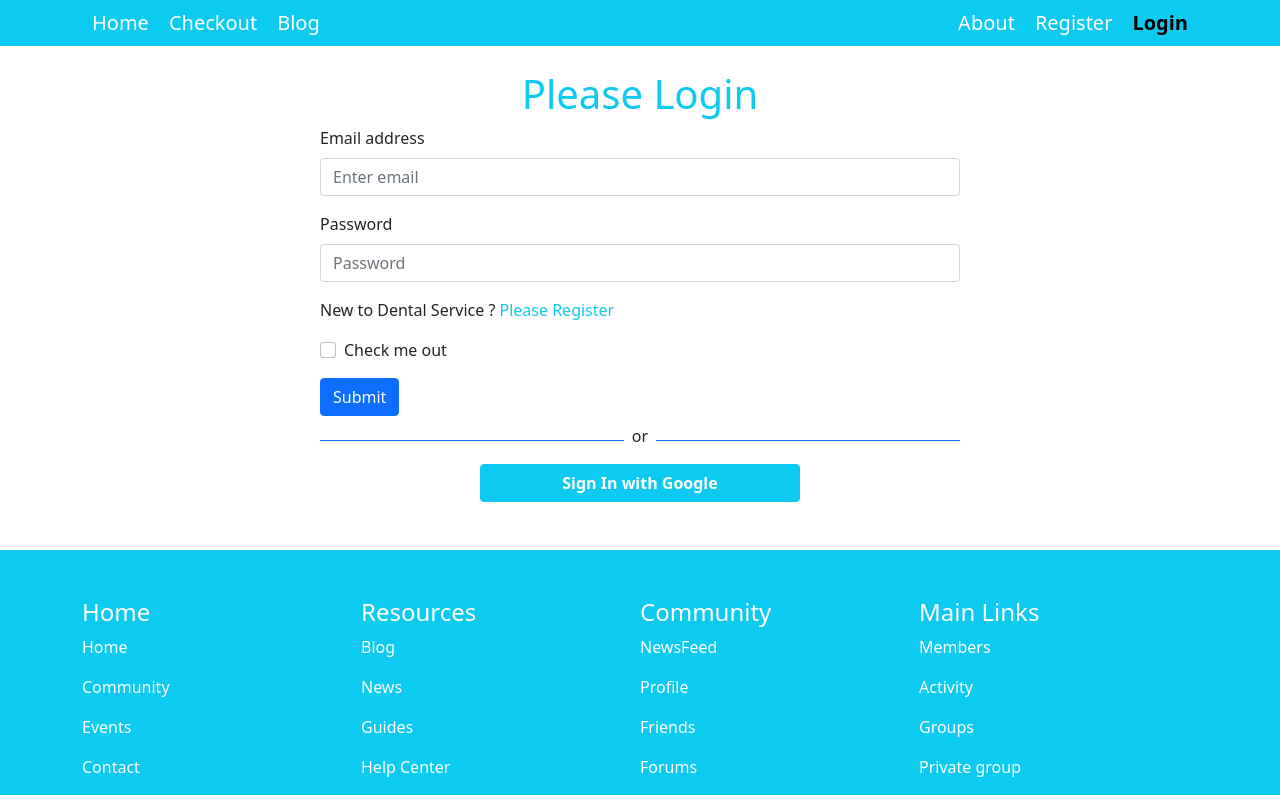
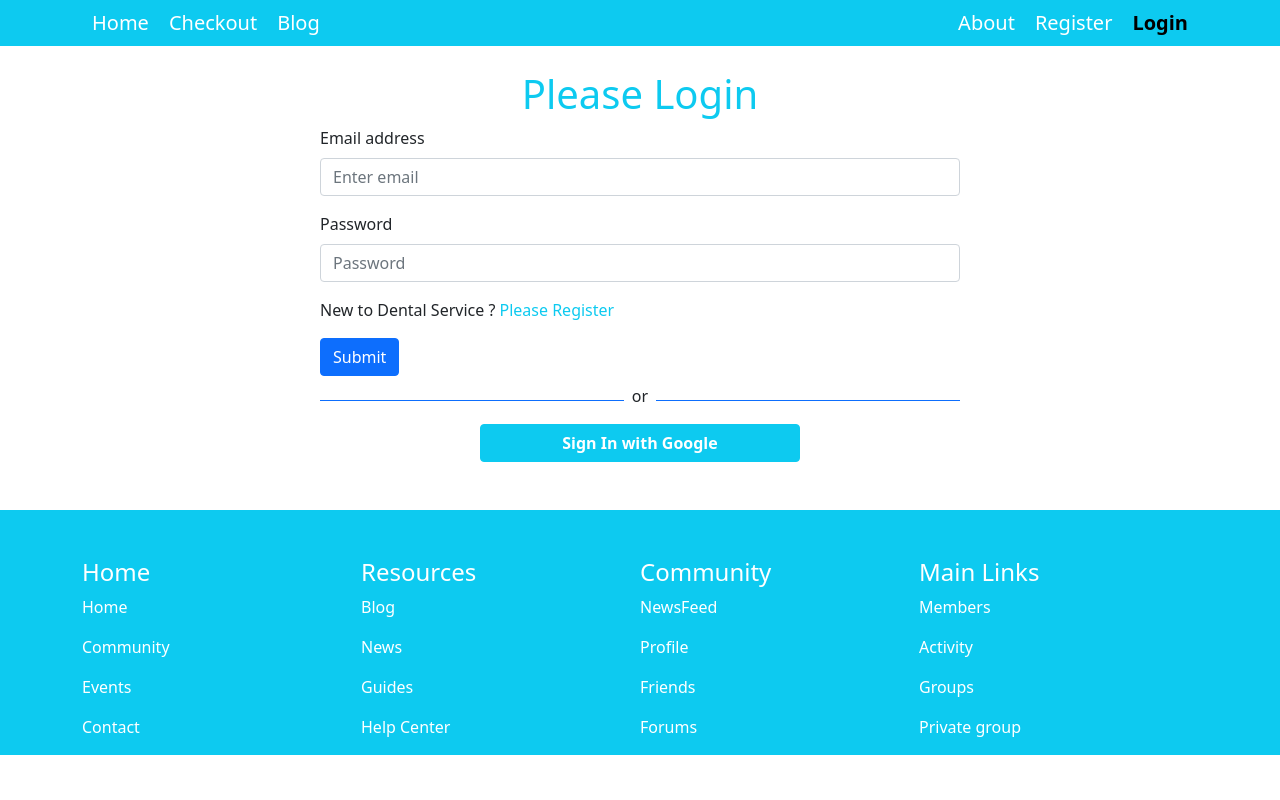
Before and after one commit to salmakhatun0056/dental-services, a React (Create React App) app: page /login in a window 1280 px wide. Built offline with nearby package versions, Linux system fonts and the light colour scheme; no server answers.

Commit message:
email-verify succesess

```diff
--- a/src/Pages/Home/Register/Register.js
+++ b/src/Pages/Home/Register/Register.js
@@ -1,7 +1,7 @@
 import React, { useRef } from 'react';
 import { Button, Form } from 'react-bootstrap';
 import auth from '../../../firebase.init';
-import { useCreateUserWithEmailAndPassword } from 'react-firebase-hooks/auth';
+import { useCreateUserWithEmailAndPassword, useUpdateProfile } from 'react-firebase-hooks/auth';
 import { Link, useNavigate } from 'react-router-dom';
 import SocialLogin from '../SocialLogin/SocialLogin';
 
@@ -10,18 +10,27 @@ const Register = () => {
     const passwordRef = useRef('')
     const nameRef = useRef('')
     const navigate = useNavigate()
-    const [createUserWithEmailAndPassword, user, loading, error,] = useCreateUserWithEmailAndPassword(auth);
+    const [
+        createUserWithEmailAndPassword,
+        user,
+        loading,
+        error,
+    ] = useCreateUserWithEmailAndPassword(auth, { sendEmailVerification: true });
+    const [updateProfile, updating, updateError] = useUpdateProfile(auth);
 
-    const handleRegister = (event) => {
+    const handleRegister = async (event) => {
         const email = emailRef.current.value
         const password = passwordRef.current.value
         const name = nameRef.current.value
         event.preventDefault()
-        createUserWithEmailAndPassword(email, password)
+        await createUserWithEmailAndPassword(email, password)
+        await updateProfile({ displayName: name });
+        console.log('Updated profile');
+        navigate('/home')
     }
-    if (user) {
-        navigate('/')
-    }
+    // if (user) {
+
+    // }
     return (
         <div>
             <h1 className='text-info text-center mt-5'>Please Registration</h1>
@@ -42,11 +51,8 @@ const Register = () => {
                 </Form.Group>
 
                 <p>Already Have an account ? <Link to='/login' className='text-info pe-auto text-decoration-none'>Please login </Link></p>
-                <Form.Group className="mb-3" controlId="formBasicCheckbox">
-                    <Form.Check type="checkbox" label="Check me out" />
-                    {error && <p className='text-danger pe-auto'>{error.message}</p>}
-                    {loading && <p className='text-danger pe-auto'>loading...</p>}
-                </Form.Group>
+                {error && <p className='text-danger pe-auto'>{error.message}</p>}
+                {loading && <p className='text-danger pe-auto'>loading...</p>}
                 <Button variant="primary" type="submit">
                     Register
                 </Button>
--- a/src/Pages/Login/Login.js
+++ b/src/Pages/Login/Login.js
@@ -40,9 +40,6 @@ const Login = () => {
                 </Form.Group>
 
                 <p>New to Dental Service ? <Link to='/register' className='text-info pe-auto text-decoration-none'>Please Register </Link></p>
-                <Form.Group className="mb-3" controlId="formBasicCheckbox">
-                    <Form.Check type="checkbox" label="Check me out" />
-                </Form.Group>
                 {error && <p className='text-danger pe-auto'>{error.message}</p>}
                 {loading && <p className='text-danger pe-auto'>loading...</p>}
                 <Button variant="primary" type="submit">
```
Also changed, not shown: 1 other file (tests, documents, lock files or other folders).
